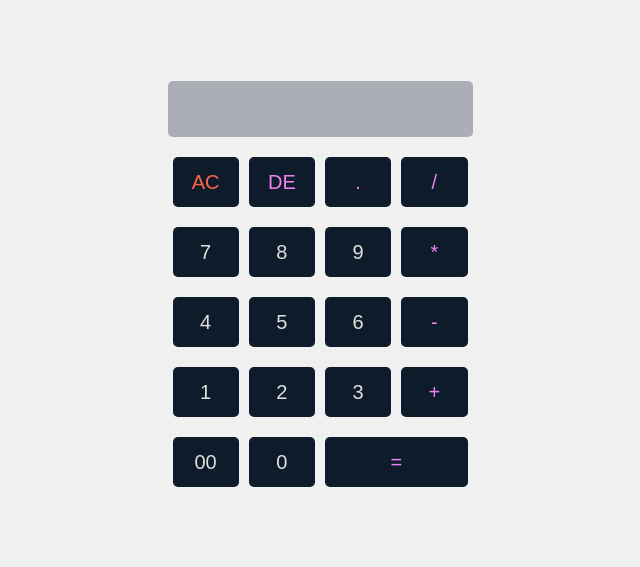
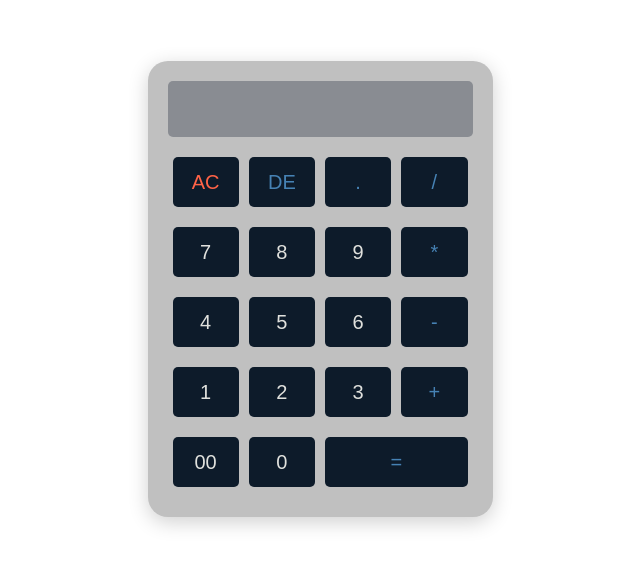
Before and after one commit to KPBaldur/CalculaDoraJS, a plain HTML site: page index.html in a window 1280 px wide. Shown: the part 119-686 px from the top of the page, without its empty margins (320-960 px from the left). Drawn offline with Linux system fonts and the light colour scheme.

Commit message:
Update style.css

```diff
--- a/style.css
+++ b/style.css
@@ -4,14 +4,13 @@ body {
     align-items: center;
     text-align: center;
     height: 100vh;
-    background-color: #f0f0f0;
     font-family: Arial, sans-serif;
 }
 
-#calculator{
+.calculator{
     max-width: 360px;
-    background-color: #343;
-    border-radius: 15px;
+    background-color: silver;
+    border-radius: 20px;
     padding: 20px;
     box-shadow: 0 5px 20px rgba(0, 0, 0, 0.19);
 }
@@ -31,7 +30,7 @@ body {
 }
 
 .operator{
-    color: violet;
+    color: steelblue;
 }
 
 #ac{
```
